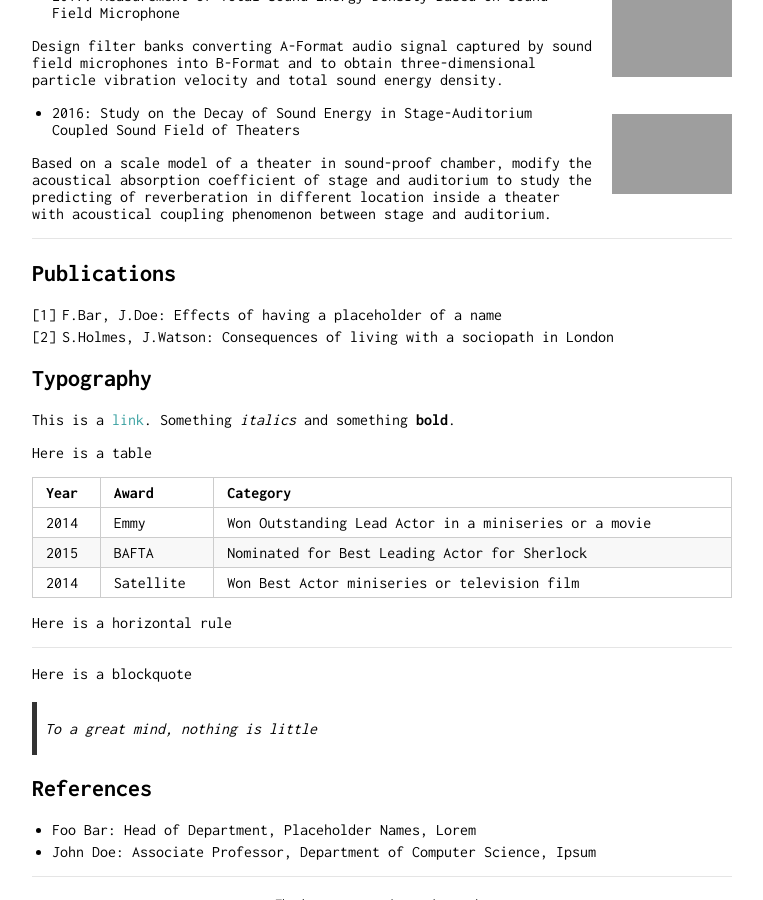
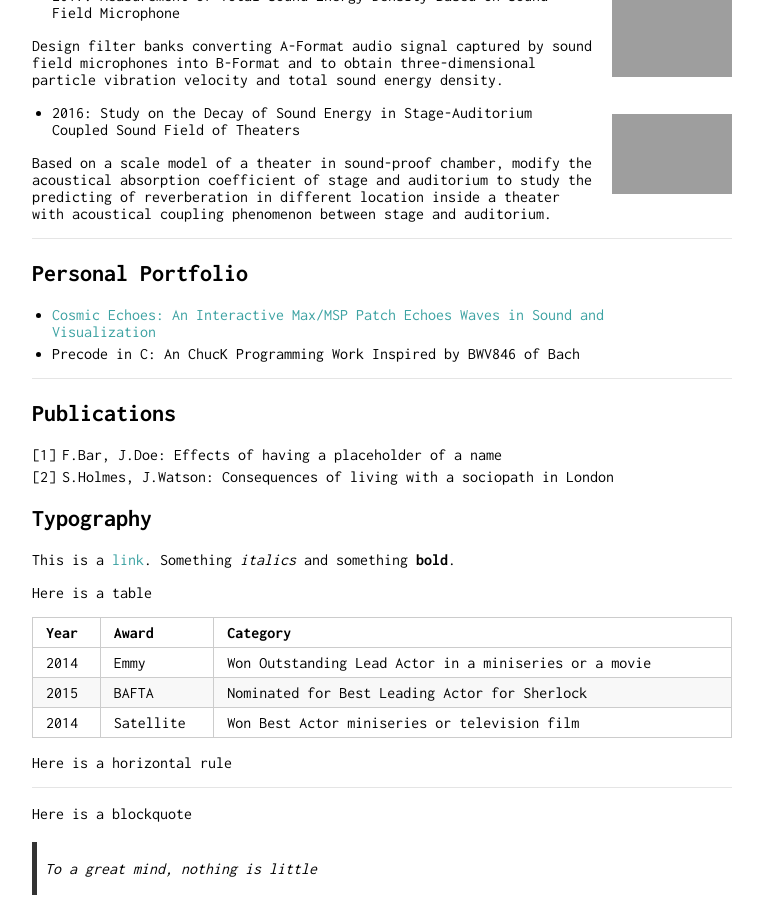
Before and after one commit to Paranoid2droid/cv, a Jekyll site: the page built from index.md, in a window 1280 px wide and 900 px high, scrolled down 1733 px, cut to the strip 0-900 px from the top of the window. Shown: the whole strip, without its empty margins (258-1021 px from the left). Built offline with Jekyll 4.4.1, drawn with Linux system fonts in a browser that asks for light colours; some of the changed lines change nothing that is shown; grey boxes are pictures that could not be loaded.

Commit message:
try open in new tab

```diff
--- a/index.md
+++ b/index.md
@@ -9,11 +9,11 @@
 
 Hi! I am a graduate student of Institute of Acoustics of the Chinese Academy of Sciences, majoring in audio signal processing.
 
-Besides the projects concerning on DSP implementation I am doing in work hours, I also has a mania for computer music and creative coding. I'm now scratching up [my Github page](https://github.com/Paranoid2droid) to share my ChucK codes, MAX/MSP projects ,and other whatever things I built.
+Besides the projects concerning on DSP implementation I am doing in work hours, I also has a mania for computer music and creative coding. I'm now scratching up [my Github page](https://github.com/Paranoid2droid){:target="_blank"} to share my ChucK codes, MAX/MSP projects ,and other whatever things I built.
 
-I'm also a bedroom music maker and amateur guitar/bass/drum/synthesizer player! I've released a few EPs and albums with my bandmates or in my own name. Check [my Soundcloud page](https://soundcloud.com/paranoid2droid) to hear my works!
+I'm also a bedroom music maker and amateur guitar/bass/drum/synthesizer player! I've released a few EPs and albums with my bandmates or in my own name. Check [my Soundcloud page](https://soundcloud.com/paranoid2droid){:target="_blank"} to hear my works!
 
-One more thing, I am selected as an AMBASSADOR on [Kadenze](https://www.kadenze.com/), which is an amazing place for learn and make all kinds of cool stuff. Meet me [there](https://www.kadenze.com/users/zhe-zhang)!
+One more thing, I am selected as an AMBASSADOR on [Kadenze](https://www.kadenze.com/){:target="_blank"}, which is an amazing place for learn and make all kinds of cool stuff. Meet me [there](https://www.kadenze.com/users/zhe-zhang){:target="_blank"}!
 
 ---
 
@@ -77,6 +77,13 @@
 
 ---
 
+## Personal Portfolio
+
+* [Cosmic Echoes: An Interactive Max/MSP Patch Echoes Waves in Sound and Visualization](https://www.kadenze.com/users/zhe-zhang/portfolio_projects/ii-c8d45663-014f-412c-9de1-e0ea8bed9224){:target="_blank"}
+* Precode in C: An ChucK Programming Work Inspired by BWV846 of Bach
+
+---
+
 ## Publications
 
 1. F.Bar, J.Doe: Effects of having a placeholder of a name
```
